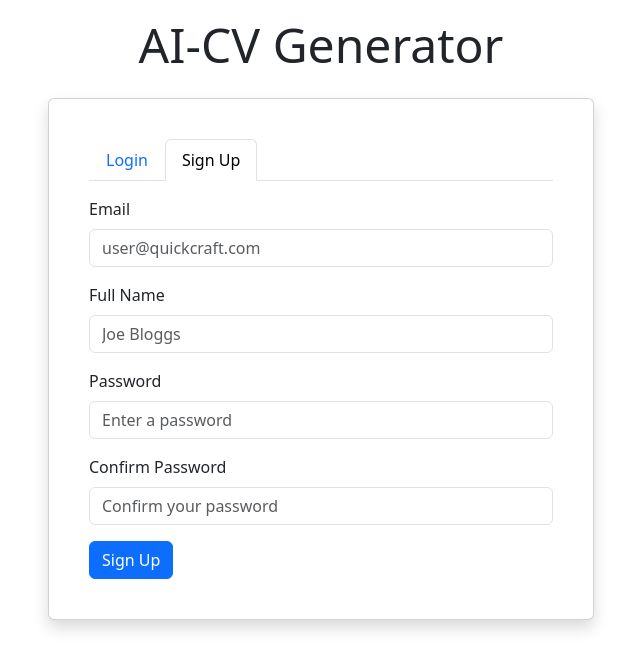
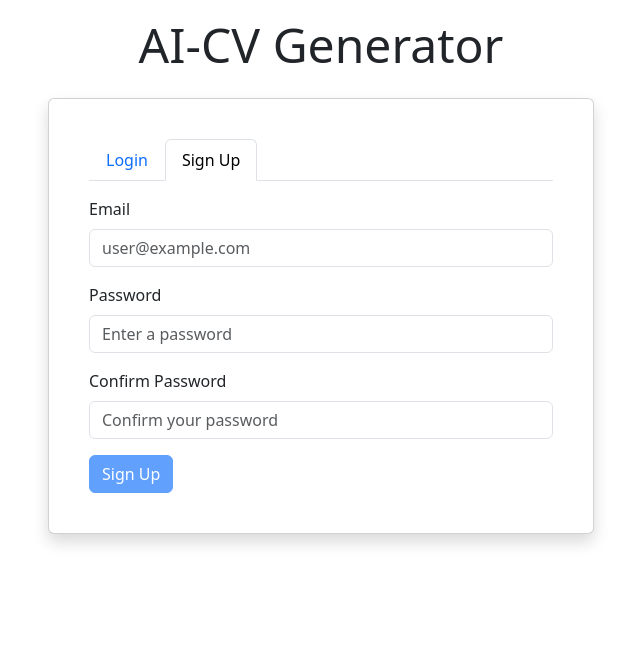
Before and after one commit to arantruslove/Full-Stack-Boilerplate, a React (Vite) app in the folder frontend/: page /sign-up in a window 1280 px wide. Shown: the top 670 px of the page, without its empty margins (319-959 px from the left). Built offline with nearby package versions, Linux system fonts and the light colour scheme.

Commit message:
Elevating input text states to container.

```diff
--- a/frontend/src/pages/Auth/components/SignUp.jsx
+++ b/frontend/src/pages/Auth/components/SignUp.jsx
@@ -7,7 +7,14 @@ import Card from "react-bootstrap/Card";
 import Nav from "react-bootstrap/Nav";
 import { Link } from "react-router-dom";
 
-function SignUp() {
+function SignUp({
+  email,
+  password,
+  confirmPassword,
+  onEmailChange,
+  onPasswordChange,
+  onConfirmPasswordChange,
+}) {
   return (
     <Container
       className="align-items-center justify-content-center"
@@ -40,13 +47,10 @@ function SignUp() {
                   <Form.Label>Email</Form.Label>
                   <Form.Control
                     type="email"
-                    placeholder="user@quickcraft.com"
+                    placeholder="user@example.com"
+                    value={email}
+                    onChange={(event) => onEmailChange(event.target.value)}
                   />
-                </Form.Group>
-
-                <Form.Group className="mb-3" controlId="formName">
-                  <Form.Label>Full Name</Form.Label>
-                  <Form.Control placeholder="Joe Bloggs" />
                 </Form.Group>
 
                 <Form.Group className="mb-3" controlId="formPassword">
@@ -54,6 +58,8 @@ function SignUp() {
                   <Form.Control
                     type="password"
                     placeholder="Enter a password"
+                    value={password}
+                    onChange={(event) => onPasswordChange(event.target.value)}
                   />
                 </Form.Group>
 
@@ -62,10 +68,14 @@ function SignUp() {
                   <Form.Control
                     type="password"
                     placeholder="Confirm your password"
+                    value={confirmPassword}
+                    onChange={(event) =>
+                      onConfirmPasswordChange(event.target.value)
+                    }
                   />
                 </Form.Group>
 
-                <Button variant="primary" type="submit">
+                <Button variant="primary" type="submit" disabled={true}>
                   Sign Up
                 </Button>
               </Form>
--- a/frontend/src/pages/Auth/containers/SignUpContainer.jsx
+++ b/frontend/src/pages/Auth/containers/SignUpContainer.jsx
@@ -1,7 +1,33 @@
+import { useState } from "react";
 import SignUp from "../components/SignUp";
 
 function SignUpContainer() {
-  return <SignUp />;
+  const [email, setEmail] = useState("");
+  const [password, setPassword] = useState("");
+  const [confirmPassword, setConfirmPassword] = useState("");
+
+  const handleEmailChange = (newText) => {
+    setEmail(newText);
+  };
+
+  const handlePasswordChange = (newText) => {
+    setPassword(newText);
+  };
+
+  const handleConfirmPasswordChange = (newText) => {
+    setConfirmPassword(newText);
+  };
+
+  return (
+    <SignUp
+      email={email}
+      password={password}
+      confirmPassword={confirmPassword}
+      onEmailChange={handleEmailChange}
+      onPasswordChange={handlePasswordChange}
+      onConfirmPasswordChange={handleConfirmPasswordChange}
+    />
+  );
 }
 
 export default SignUpContainer;
```
